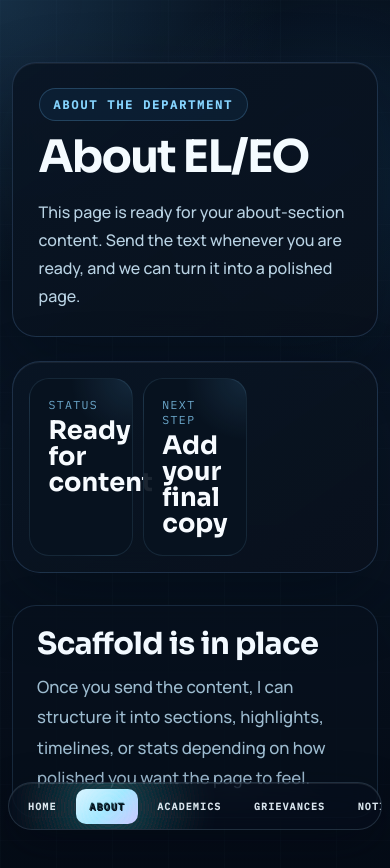
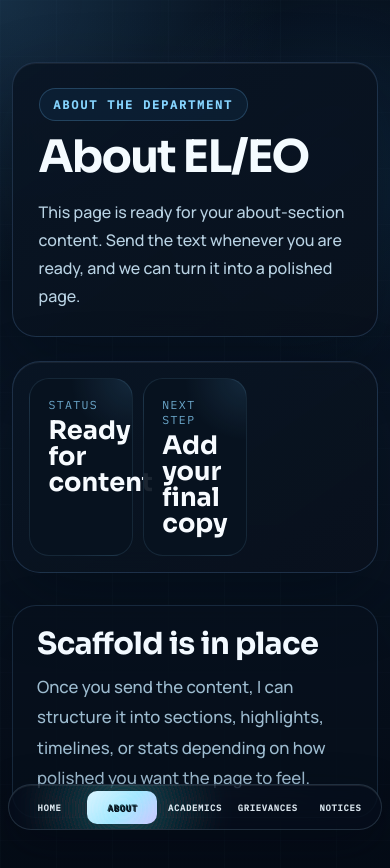
Before and after one commit to rohankishore/elweb, a React (Vite) app: page /about in a window 390 px wide. Shown: the top 868 px of the page. Built offline with nearby package versions, Linux system fonts and the light colour scheme.

Commit message:
fix overflow on mobile nav

```diff
--- a/src/App.css
+++ b/src/App.css
@@ -1942,19 +1942,30 @@ h2 {
   .site-gooey-nav {
     width: 100%;
     padding: 0.35rem;
-    overflow-x: auto;
+    overflow: hidden;
   }
 
   .site-gooey-nav nav {
-    width: max-content;
-    min-width: 100%;
+    width: 100%;
+  }
+
+  .site-gooey-nav nav ul {
+    width: 100%;
+    gap: 0.18rem;
+  }
+
+  .site-gooey-nav nav ul li {
+    flex: 1 1 0;
+    min-width: 0;
   }
 
   .site-gooey-nav nav ul li a,
   .site-gooey-nav .effect.text {
-    padding: 0.68rem 0.84rem;
-    font-size: 0.62rem;
-    letter-spacing: 0.12em;
+    width: 100%;
+    padding: 0.68rem 0.3rem;
+    font-size: 0.55rem;
+    letter-spacing: 0.08em;
+    text-align: center;
   }
 
   .two-col,
```
